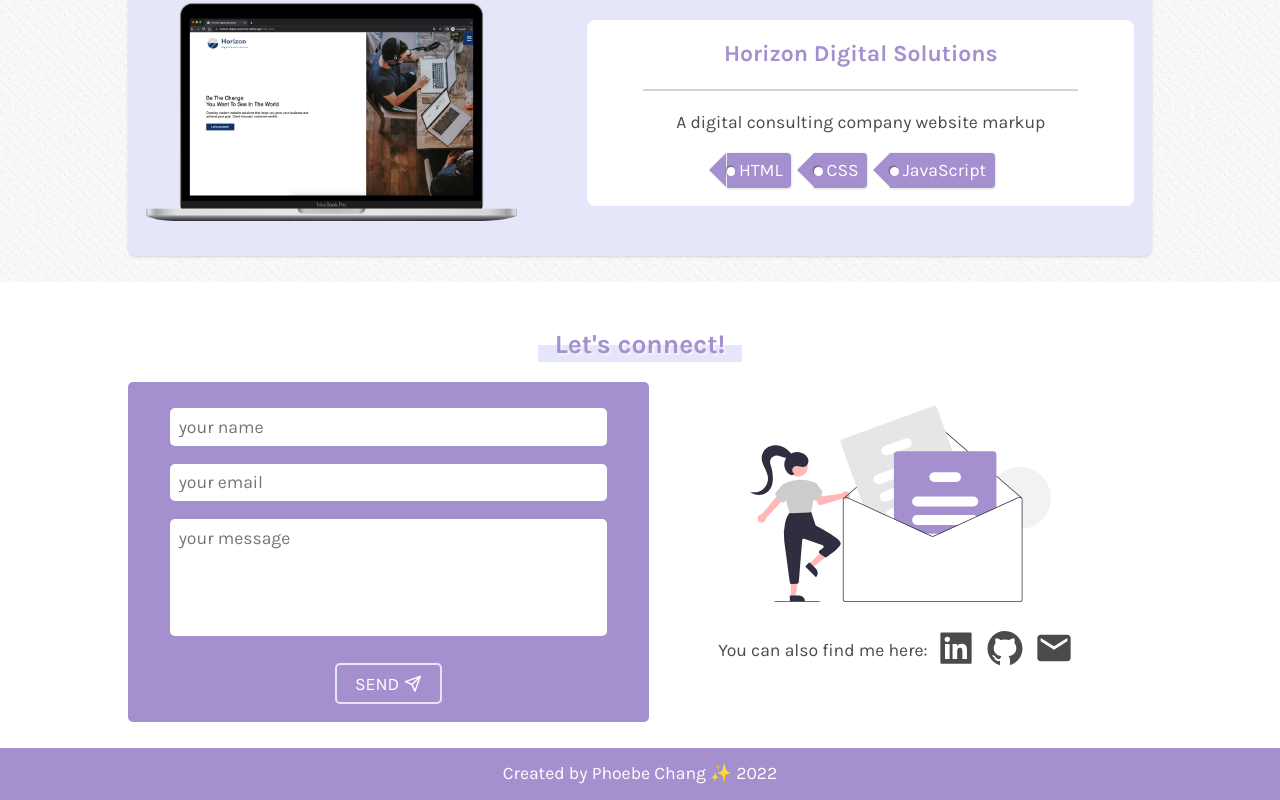
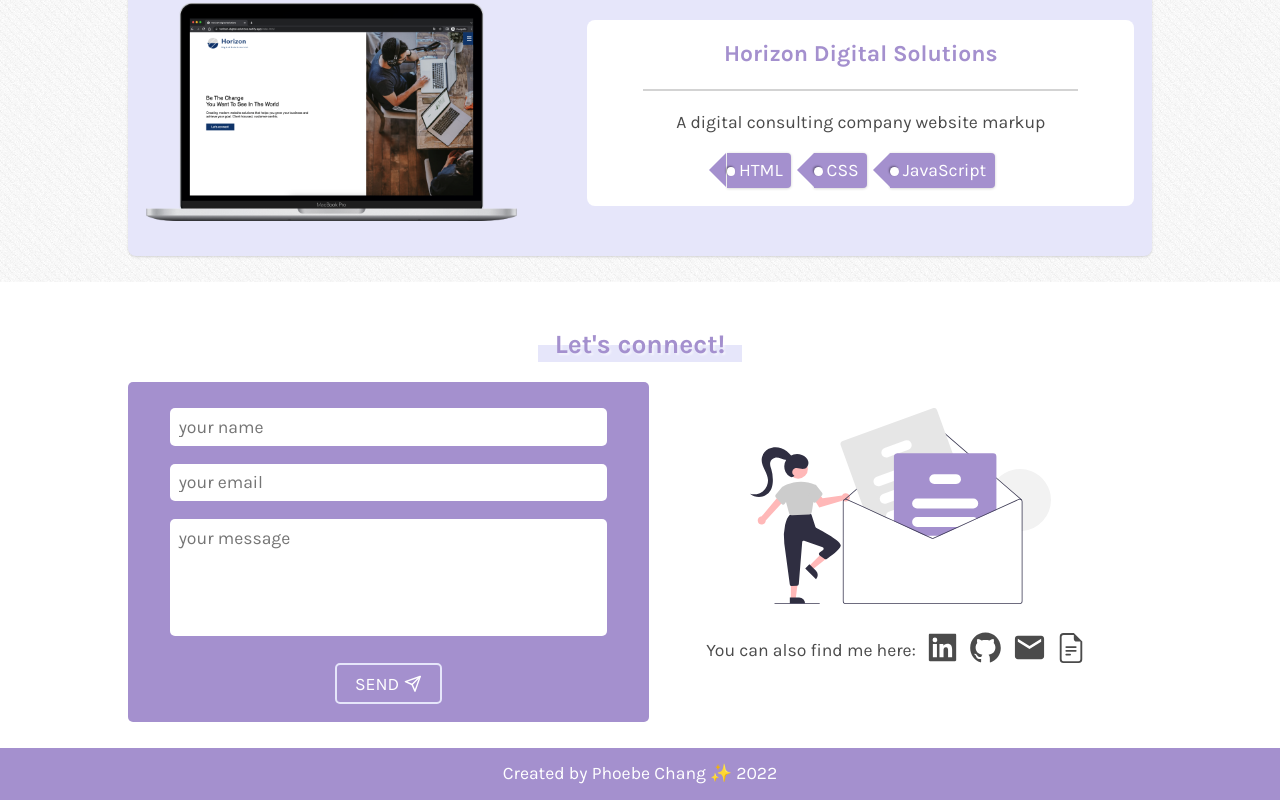
Before and after one commit to phoebe03111/portfolio, a React (Create React App) app: page / in a window 1280 px wide. Shown: the part 2946-3746 px from the top of the page. Built offline with nearby package versions, Linux system fonts and the light colour scheme.

Commit message:
Add link for resume in the contact section

```diff
--- a/src/components/Contact/Contact.js
+++ b/src/components/Contact/Contact.js
@@ -1,6 +1,7 @@
 import React from "react";
 import { AiFillLinkedin, AiFillGithub } from "react-icons/ai";
 import { MdEmail } from "react-icons/md";
+import { BsFileEarmarkText } from "react-icons/bs";
 import contactImg from "../../assets/contact.svg";
 import Form from "../Form/Form";
 import "./Contact.scss";
@@ -23,7 +24,7 @@ const Contact = () => {
                 rel="noreferrer"
               >
                 <li>
-                  <AiFillLinkedin size={40} />
+                  <AiFillLinkedin size={35} />
                 </li>
               </a>
               <a
@@ -32,7 +33,7 @@ const Contact = () => {
                 rel="noreferrer"
               >
                 <li>
-                  <AiFillGithub size={40} />
+                  <AiFillGithub size={35} />
                 </li>
               </a>
               <a
@@ -41,7 +42,17 @@ const Contact = () => {
                 rel="noreferrer"
               >
                 <li>
-                  <MdEmail size={40} />
+                  <MdEmail size={35} />
+                </li>
+              </a>
+              <a
+                href="https://www.canva.com/design/DAFBxphQL6A/oWzDxMivGCZV6u4NNwGx6A/view?utm_content=DAFBxphQL6A&utm_campaign=designshare&utm_medium=link&utm_source=publishsharelink"
+                target="_blank"
+                rel="noreferrer"
+                className="contact__resume"
+              >
+                <li>
+                  <BsFileEarmarkText size={30} />
                 </li>
               </a>
             </ul>
```
